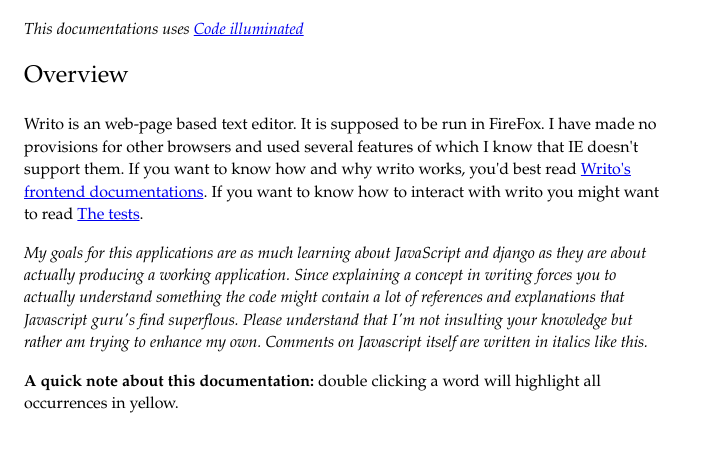
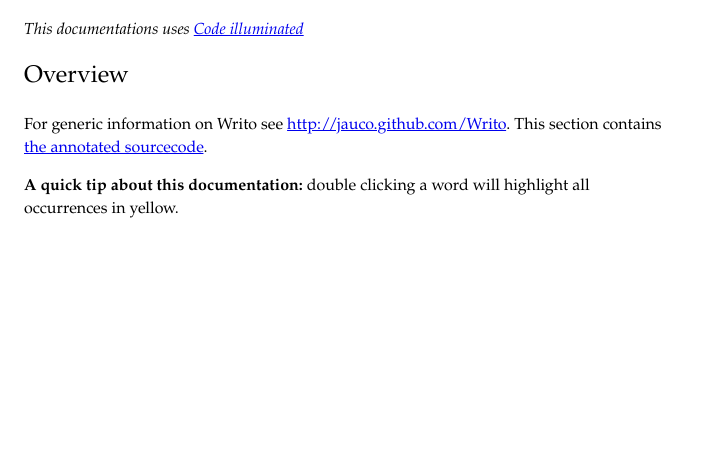
Before and after one commit to jauco/Writo, a plain HTML site: page javascriptFrontend/documentation.html in a window 1280 px wide. Shown: the part 77-528 px from the top of the page, without its empty margins (0-701 px from the left). Drawn offline with Linux system fonts and the light colour scheme.

Commit message:
Updated documentation introduction. Removed unnecessary remark. Made it more succinct.

```diff
--- a/javascriptFrontend/documentation.html
+++ b/javascriptFrontend/documentation.html
@@ -20,14 +20,11 @@
       </p>
       <h2>Overview</h2>
       <p>
-        Writo is an web-page based text editor. It is supposed to be run in FireFox. I have made no provisions for other browsers and used several features of which I know that IE doesn't support them. If you want to know how
-        and why writo works, you'd best read <a href="#js/writo.js">Writo's
-        frontend documentations</a>. If you want to know how to interact with
-        writo you might want to read
-        <a href="#js/writo-tests.js">The tests</a>.
+        For generic information on Writo see <a href="http://jauco.github.com/Writo">http://jauco.github.com/Writo</a>.
+        This section contains <a href="#js/writo.js">the annotated sourcecode</a>. <!--If you want to know how to interact with
+        writo you might want to read <a href="#js/writo-tests.js">The tests</a>.-->
       </p>
-      <p><i>My goals for this applications are as much learning about JavaScript and django as they are about actually producing a working application. Since explaining a concept in writing forces you to actually understand something the code might contain a lot of references and explanations that Javascript guru's find superflous. Please understand that I'm not insulting your knowledge but rather am trying to enhance my own. Comments on Javascript itself are written in italics like this.</i></p>
-      <p><b>A quick note about this documentation:</b> double clicking a word will highlight all occurrences in yellow.</p>
+      <p><b>A quick tip about this documentation:</b> double clicking a word will highlight all occurrences in yellow.</p>
     </div>
   </div>
   <script src="docparser/scripts/jquery.js"></script>
```
